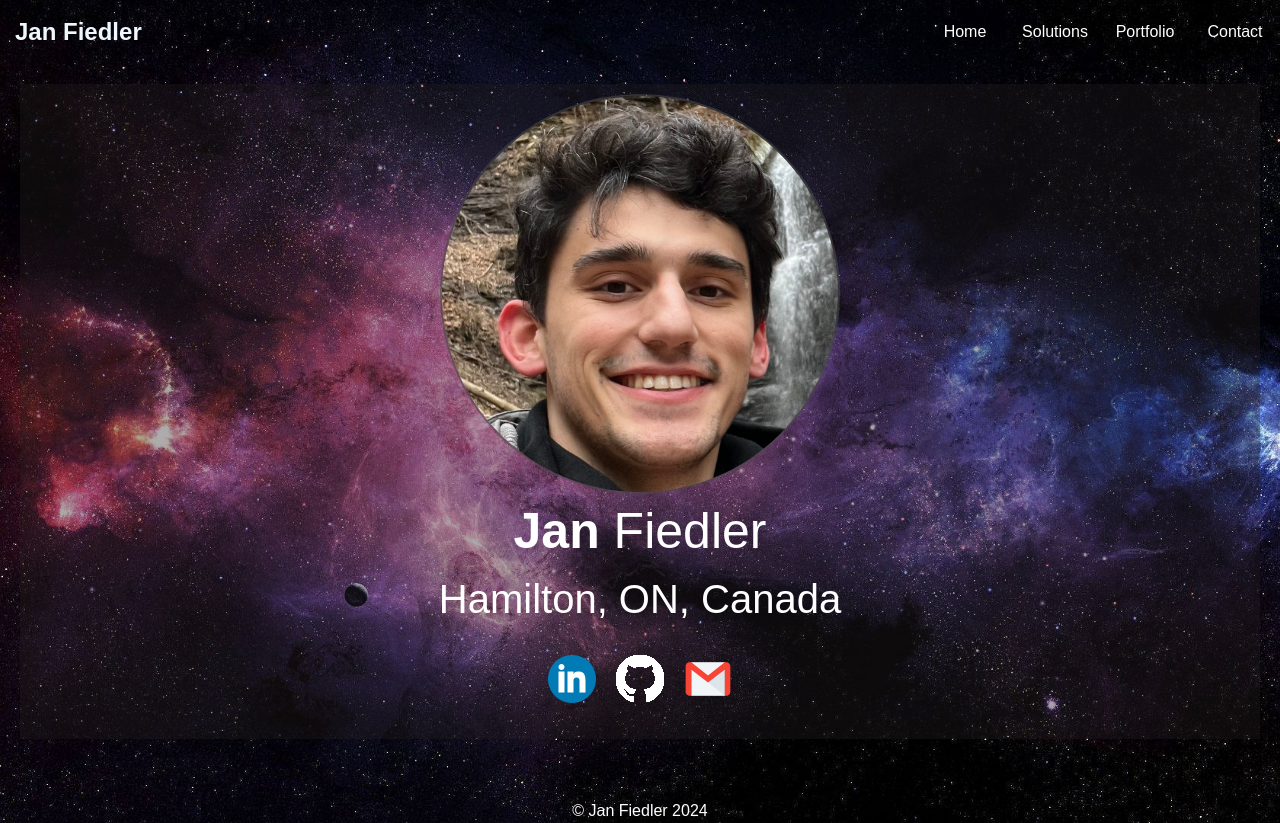
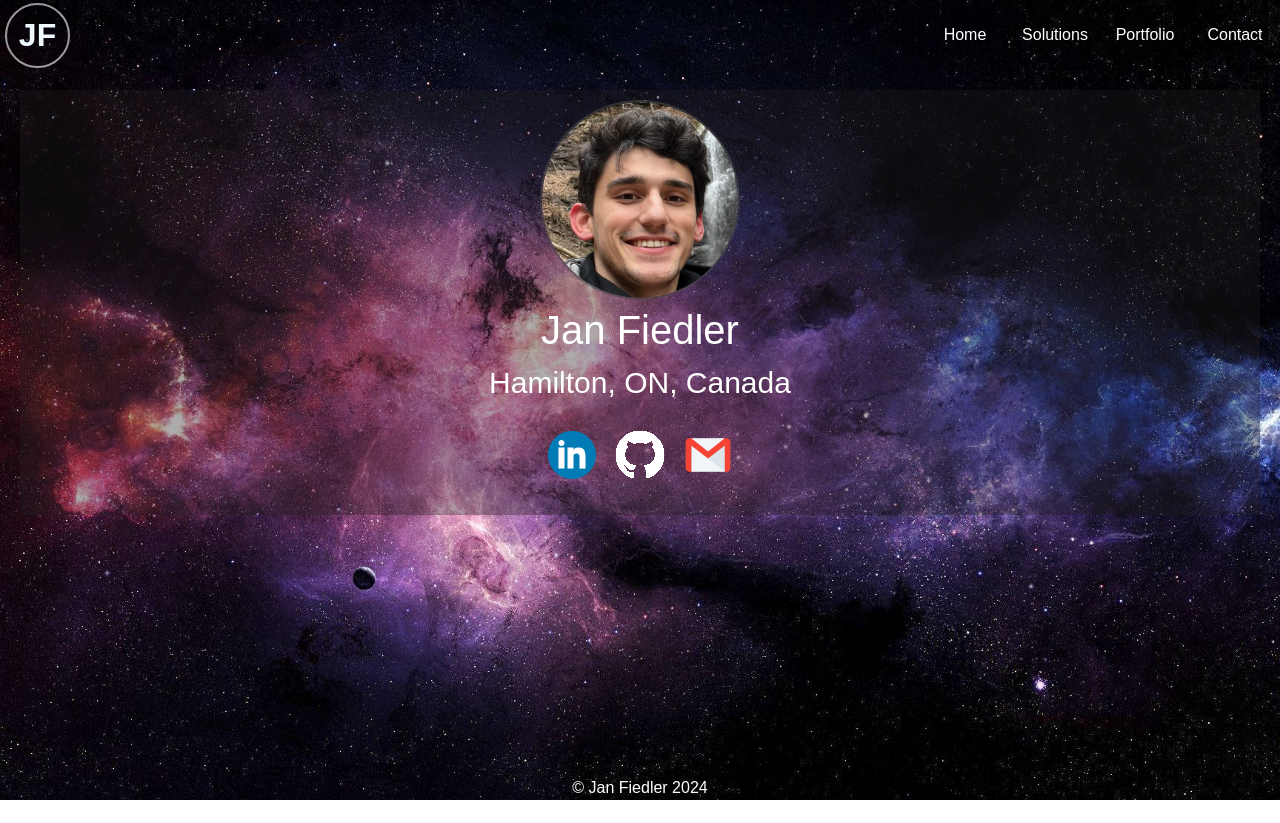
Before and after one commit to janFiedler1/firebase-react-portfolio, a React (Create React App) app: page / in a window 1280 px wide. After the commit the page ends 800 px from the top, so only its background shows below. Built offline with nearby package versions, Linux system fonts and the light colour scheme.

Commit message:
more work on header

```diff
--- a/src/components/HeaderComponent.js
+++ b/src/components/HeaderComponent.js
@@ -7,16 +7,18 @@ export default function Header({navLinks, changeContent, router}) {
         <React.Fragment>
             <div className="header">
                 <div className="logo-container">
-                    <span>Jan Fiedler</span>
+                    <span>JF</span>
                 </div>
                 <div className="nav-container" role="navigation">
                     {/* {navLinks.map((link) => ( */}
                     {navLinks.map((link) => (
                         // <button key={link.id} onClick={() => (changeContent(link.component))} className="nav-button">
                         <a href={link.url}>
-                            <button key={link.id} className="nav-button">
-                                {link.name}<span className="caret"/>
-                            </button>
+                            <div className="nav-button-container">
+                                <button key={link.id} className="nav-button">
+                                    {link.name}<span className="caret"/>
+                                </button>
+                            </div>
                         </a>
                     ))}
                 </div>
--- a/src/components/HomeComponent.js
+++ b/src/components/HomeComponent.js
@@ -24,7 +24,7 @@ export default function Home() {
                 {/* <div className="home-row-1"> */}
                 <div className="profile-container">
                     <img className='profile-img' src={profileImage} onClick={changeOnProfileClick}/>
-                    <span className="profile-name"><b>Jan</b> Fiedler</span>
+                    <span className="profile-name">Jan Fiedler</span>
                     <span className="profile-location">Hamilton, ON, Canada</span>
                     <div className="social-links">
                         {socialLinks.map((link) => (
--- a/src/css/HeaderComponent.css
+++ b/src/css/HeaderComponent.css
@@ -10,38 +10,52 @@
     flex-direction: row;
     margin-top: 0;
     width: 100%;
-    height: 64px;
+    height: 70px;
 }
 .nav-container {
     margin-right: 0;
     margin-left: auto;
+    display: flex;
+    flex-direction: row;
+}
+.nav-button-container {
+    height: 100%;
+    width: 90px;
 }
 .nav-container .nav-button {
     height: 100%;
+    width: 100%;
     background: none;
 	color: white;
 	border: none;
-	width: 90px;
-    border: 2px;
-    border-bottom: 2px;
+
 	font: inherit;
 	cursor: pointer;
-	outline: inherit;
+	/* outline: inherit; */
 }
 .nav-container .nav-button:hover {
     font-size: 20px;
-    color: rgba(122, 118, 118, 0.795);
+    color: rgba(219, 219, 219, 0.795);
     transition: all 0.5s;
 }
 .logo-container {
     display: flex;
-    height: 100%;
+    height: 65px;
+    width: 65px;
     cursor: pointer;
+    background-color: rgba(240, 248, 255, 0);
+    border-radius: 50%;
+    border: solid #ffffff9a;
+    border-width: 2px;
+    margin-top: auto;
+    margin-bottom: auto;
+    margin-left: 5px;
 }
 .logo-container span{
     margin-top: auto;
     margin-bottom: auto;
-    margin-left: 15px;
-    font-size: x-large;
+    margin-left: auto;
+    margin-right: auto;
+    font-size: xx-large;
     font-weight: 900;
 }
--- a/src/css/HomeComponent.css
+++ b/src/css/HomeComponent.css
@@ -21,17 +21,17 @@
     margin: auto;
 }
 .profile-container .profile-img{
-    height: 400px;
+    height: 200px;
     border-radius: 50%;
     border: solid #4949499a;
     border-width: 2px;
     margin: auto;
 }
 .profile-container .profile-name {
-    font-size: 50px;
+    font-size: 40px;
 }
 .profile-container .profile-location {
-    font-size: 40px;
+    font-size: 30px;
 }
 .social-links {
     height: 100px;
```
